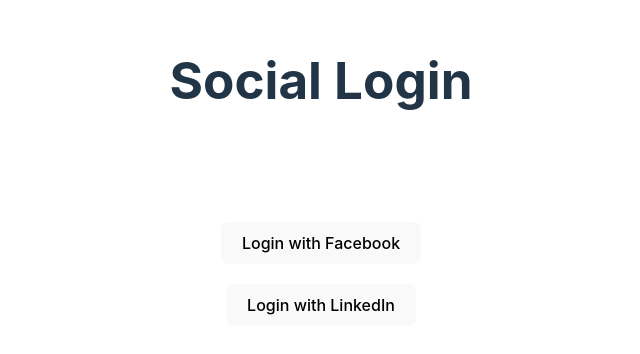
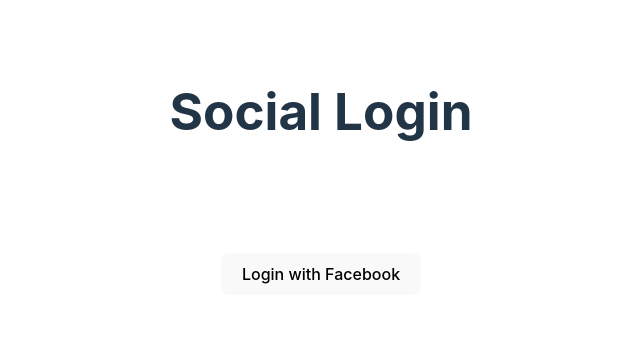
Before and after one commit to Shivani6668/auth, a React (Vite) app: page / in a window 1280 px wide. Shown: the part 228-582 px from the top of the page, without its empty margins (319-959 px from the left). Built offline with nearby package versions, Linux system fonts and the light colour scheme.

Commit message:
16 nov fourth

```diff
--- a/src/App.jsx
+++ b/src/App.jsx
@@ -200,14 +200,7 @@
     }, { scope: "email" });
   };
 
-  // LinkedIn Login Handler
-  const handleLinkedInLogin = () => {
-    window.IN.User.authorize(() => {
-      window.IN.API.Profile("me").fields("id", "firstName", "lastName", "emailAddress").result((data) => {
-        console.log("LinkedIn user data:", data);
-      });
-    });
-  };
+
 
   return (
     <GoogleOAuthProvider clientId="873209957443-2tsd1s9bchu0fb3dk0mlkb9jko60a08c.apps.googleusercontent.com">
@@ -222,10 +215,7 @@
           Login with Facebook
         </button>
 
-        {/* LinkedIn Login Button */}
-        <button onClick={handleLinkedInLogin} style={{ padding: "10px 20px", fontSize: "16px" }}>
-          Login with LinkedIn
-        </button>
+
       </div>
     </GoogleOAuthProvider>
   );
```
